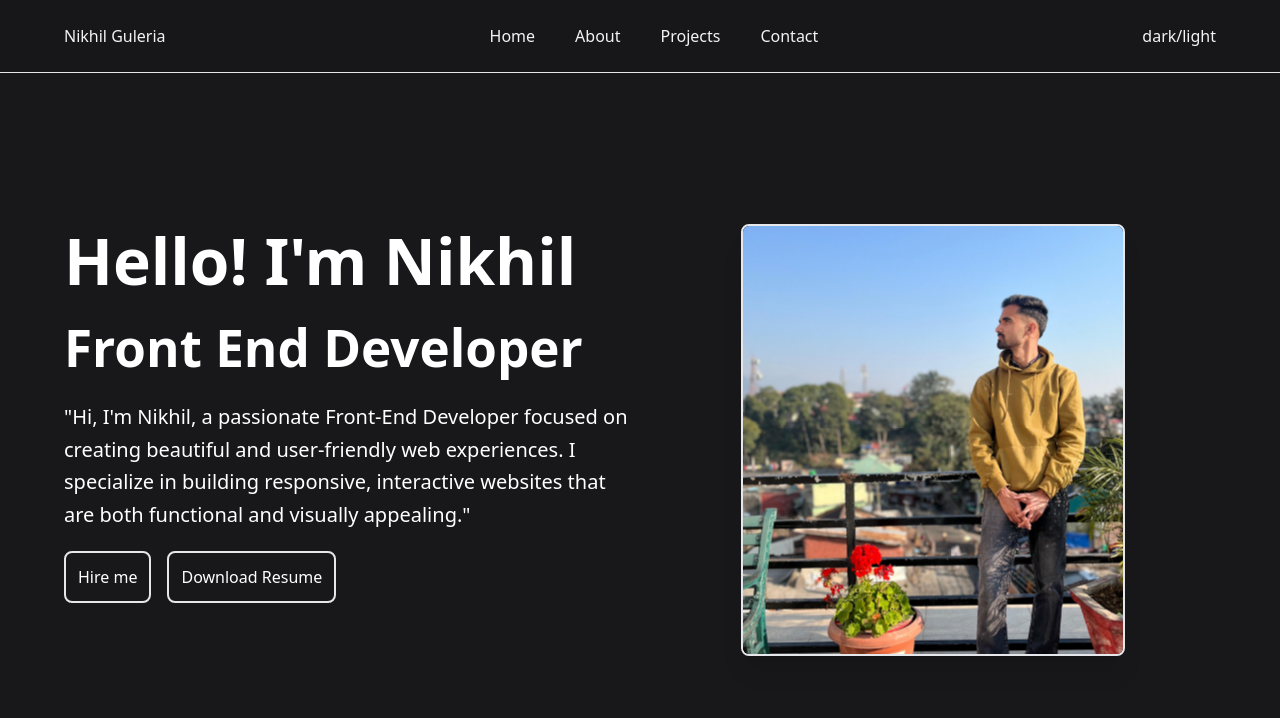
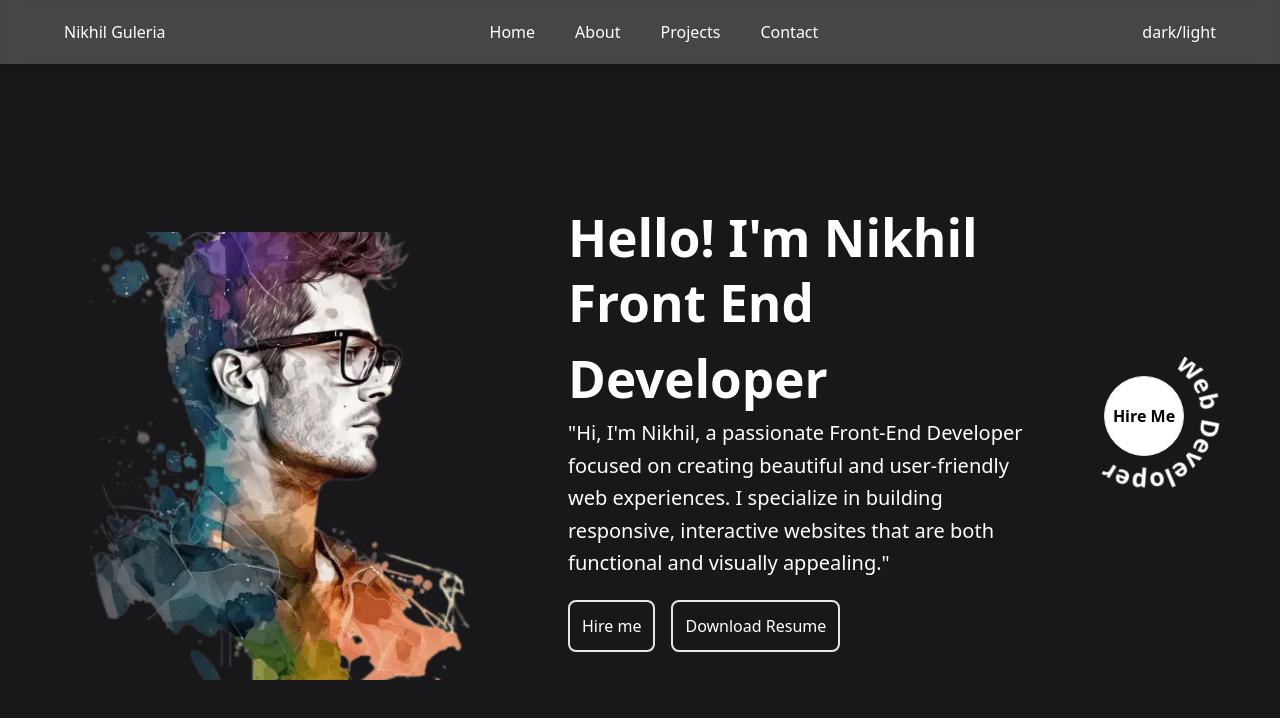
Before and after one commit to Nikhilguleria98/Portfolio, a React (Vite) app: page / in a window 1280 px wide. Shown: the top 718 px of the page. Built offline with nearby package versions, Linux system fonts and the light colour scheme.

Commit message:
circular animation on hire me button

```diff
--- a/index.html
+++ b/index.html
@@ -5,7 +5,7 @@
     <meta name="viewport" content="width=device-width, initial-scale=1.0" />
     <title>Portfolio</title>
   </head>
-  <body class="bg-zinc-900">
+  <body class="">
     <div id="root"></div>
     <script type="module" src="/src/main.jsx"></script>
   </body>
--- a/package.json
+++ b/package.json
@@ -11,6 +11,7 @@
   },
   "dependencies": {
     "framer-motion": "^11.15.0",
+    "lodash": "^4.17.21",
     "react": "^18.3.1",
     "react-anchor-link-smooth-scroll": "^1.0.12",
     "react-dom": "^18.3.1",
--- a/src/components/Header/Header.jsx
+++ b/src/components/Header/Header.jsx
@@ -10,7 +10,6 @@ function Navbar() {
     setIsMenuOpen(!isMenuOpen);
   };
 
-  // Staggered animation for menu items
   const menuVariants = {
     open: {
       transition: { staggerChildren: 0.2, delayChildren: 0.2 },
@@ -27,15 +26,23 @@ function Navbar() {
 
   return (
     <>
-      <nav className="fixed top-0 z-50 border-b">
-        <div className=" md:justify-between justify-between   backdrop-blur-lg px-4 md:px-16 py-6 h-fit w-screen items-center bg-zinc-900 text-white flex opacity-95">
-          <div className="">Nikhil Guleria</div>
+      <nav
+        className="sticky top-0 z-50 w-full"
+        style={{
+          backdropFilter: "blur(10px)", // Adds the glass effect
+          backgroundColor: "rgba(255, 255, 255, 0.2)", // Transparent glass background
+          boxShadow: "0px 4px 10px rgba(0, 0, 0, 0.2)", // Soft shadow for depth
+          overflowX: "hidden", // Prevent horizontal scroll behind the navbar
+        }}
+      >
+        <div className="flex justify-between px-4 md:px-16 py-5 items-center text-white">
+          <div>Nikhil Guleria</div>
           <div>
             <ul className="hidden md:flex gap-10">
-              <li>Home</li>
-              <li>About</li>
-              <li>Projects</li>
-              <li>Contact</li>
+              <li className="hover:text-gray-300 transition-colors">Home</li>
+              <li className="hover:text-gray-300 transition-colors">About</li>
+              <li className="hover:text-gray-300 transition-colors">Projects</li>
+              <li className="hover:text-gray-300 transition-colors">Contact</li>
             </ul>
           </div>
           <div>dark/light</div>
@@ -51,31 +58,43 @@ function Navbar() {
                 style={{ display: "flex", alignItems: "center" }}
                 animate={{ rotate: isMenuOpen ? 135 : 0 }}
               >
-                {isMenuOpen ? <HiXMark /> : <FaBarsStaggered />}
+                {isMenuOpen ? <HiXMark className="text-xl font-bold"/> : <FaBarsStaggered />}
               </motion.div>
             </motion.button>
           </div>
         </div>
       </nav>
+
       <AnimatePresence>
         {isMenuOpen && (
           <motion.nav
-            className="bg-gray-800 text-white p-4 px-10 flex md:hidden h-full flex-col w-2/4 absolute right-0 top-0 z-50"
+            className="bg-gray-800 text-black p-4 px-10 flex md:hidden flex-col w-2/3 h-2/3 fixed"
             initial={{ clipPath: "circle(0% at 100% 0%)" }}
             animate={{ clipPath: "circle(150% at 100% 0%)" }}
             exit={{ clipPath: "circle(0% at 100% 0%)" }}
             transition={{ duration: 0.6, ease: "easeInOut" }}
+            style={{
+              top: "50%",
+              left: "50%",
+              transform: "translate(-50%, -50%)", // Center the menu in the viewport
+              zIndex: 60,
+              backdropFilter: "blur(10px)", // Adds the glass effect
+              backgroundColor: "rgba(255, 255, 255, 0.7)", // Transparent glass background
+              boxShadow: "0px 4px 10px rgba(0, 0, 0, 0.2)", // Soft shadow for depth
+              overflowX: "hidden", // Prevent horizontal scroll behind the navbar
+            }}
+
           >
-            {/* Close button */}
             <button
               className="text-xl font-bold absolute right-6 top-6 hover:text-gray-400"
               onClick={toggleMenu}
               aria-label="Close menu"
             >
-              <HiXMark />
+
+
             </button>
             <motion.ul
-              className="flex flex-col mt-20 gap-6"
+              className="flex flex-col gap-6 justify-center items-center mt-20"
               variants={menuVariants}
               initial="closed"
               animate="open"
--- a/src/components/Hero Section/Hero.jsx
+++ b/src/components/Hero Section/Hero.jsx
@@ -1,5 +1,7 @@
 import React, { useState } from "react";
 import { motion } from "framer-motion";
+import "../../index.css";
+
 
 const Hero = ({ isImageRounded = false, isHover = true }) => {
   const [mousePosition, setMousePosition] = useState({ x: 0, y: 0 });
@@ -36,9 +38,54 @@ const Hero = ({ isImageRounded = false, isHover = true }) => {
   return (
     <div
       id="/"
-      className="text-white min-h-screen flex flex-col md:flex-row items-center justify-center px-4 md:px-16 gap-5 mt-32 md:mt-0"
+      className="text-white min-h-screen bg-zinc-900 flex flex-col md:flex-row items-center justify-center px-4 md:px-16 gap-5 relative pt-[6rem] md:pt-[2rem]"
+      style={{
+        // backgroundColor: "#060717",
+        marginTop: "-4rem", // Adjust this based on the Navbar height
+        // paddingTop: "4rem", // Match the height of the Navbar
+      }}
     >
-      {/* Left Section */}
+
+
+      {/*Left  Section */}
+      <motion.div
+  className="md:w-1/2 flex justify-center items-center md:mt-20"
+  initial="hidden"
+  whileInView="visible"
+  viewport={{ once: false, amount: 0.2 }}
+  variants={rightSectionVariant}
+>
+  <div
+    className={`relative w-full cursor-pointer ${
+      isHover ? " " : ""
+    } rounded-lg overflow-hidden max-w-[28rem] md:h-[28rem]`}
+    style={{
+      perspective: "1000px",
+      transition: "box-shadow 0.3s ease",
+    }}
+    onMouseMove={handleMouseMove}
+    onMouseLeave={handleMouseLeave}
+  >
+    <img
+      src="/developer.webp"
+      alt="Nikhil"
+      className={`w-full h-full object-cover ${
+        isImageRounded ? "rounded-full" : "rounded-lg"
+      }`}
+      style={{
+        transition: "transform 0.3s ease",
+        transform: `
+          rotateY(${mousePosition.x * 35}deg)
+          rotateX(${-mousePosition.y * 35}deg)
+          scale3d(${isHover ? 1.25 : 1}, ${isHover ? 1.25 : 1}, ${isHover ? 1.25 : 1})
+        `,
+        transformOrigin: "center center",
+      }}
+    />
+  </div>
+</motion.div>
+
+      {/* Right  Section */}
       <motion.div
         className="md:w-1/2 text-center md:text-left mb-6 md:mb-0 md:mt-8"
         initial="hidden"
@@ -47,19 +94,19 @@ const Hero = ({ isImageRounded = false, isHover = true }) => {
         variants={containerVariant}
       >
         <motion.h1
-          className="text-[10vw] md:text-[5vw] md:text-6xl font-bold mb-4  inline-block "
+          className="text-[8vw] md:text-[4vw] md:text-6xl font-bold   inline-block "
           variants={itemVariant}
         >
           Hello! I'm Nikhil
         </motion.h1>
         <motion.p
-          className="text-[8vw] md:text-[4vw] font-bold mb-4"
+          className="text-[8vw] md:text-[4vw] font-bold "
           variants={itemVariant}
         >
           Front End Developer
         </motion.p>
         <motion.p
-          className="text-[2.7vh] md:text-[2.5vh] leading-relaxed"
+          className="text-[2.7vh] md:text-[2.5vh] leading-relaxed p-4 md:p-0"
           variants={itemVariant}
         >
           "Hi, I'm Nikhil, a passionate Front-End Developer focused on creating
@@ -77,43 +124,35 @@ const Hero = ({ isImageRounded = false, isHover = true }) => {
         </motion.div>
       </motion.div>
 
-      {/* Right Section */}
-      <motion.div
-        className="md:w-1/2 flex justify-center items-center md:mt-20"
-        initial="hidden"
-        whileInView="visible"
-        viewport={{ once: false, amount: 0.2 }}
-        variants={rightSectionVariant}
-        onMouseMove={handleMouseMove}
-        onMouseLeave={handleMouseLeave}
-      >
-        <div
-          className={`relative w-full cursor-pointer ${
-            isHover ? "border-2 shadow-xl hover:shadow-cyan-800" : ""
-          } rounded-lg overflow-hidden max-w-[24rem] h-[27rem]`}
-          style={{
-            perspective: "1000px",
-            transition: "box-shadow 0.3s ease",
-          }}
-        >
-          <img
-            src="/myimg.jpg"
-            alt="Nikhil"
-            className={`w-full h-full object-cover ${
-              isImageRounded ? "rounded-full" : "rounded-lg"
-            }`}
-            style={{
-              transition: "transform 0.3s ease",
-              transform: `
-                rotateY(${mousePosition.x * 35}deg)
-                rotateX(${-mousePosition.y * 35}deg)
-                scale3d(${isHover ? 1.25 : 1}, ${isHover ? 1.25 : 1}, ${isHover ? 1.25 : 1})
-              `,
-              transformOrigin: "center center",
-            }}
-          />
-        </div>
-      </motion.div>
+
+      <div className="relative">
+  <div className="h-36 w-36 flex justify-center items-center rounded-full relative">
+    <div className="h-20 w-20 border rounded-full flex justify-center items-center bg-white text-black font-bold hover:bg-black hover:text-white cursor-pointer duration-200">
+      Hire Me
+    </div>
+    <svg
+      className="absolute w-full h-full animate-spin-slow cursor-pointer pointer-events-none"
+      viewBox="0 0 150 150"
+    >
+      <defs>
+        <path
+          id="circlePath"
+          d="M 75, 75 m -60, 0 a 60,60 0 1,1 120,0 a 60,60 0 1,1 -120,0"
+        />
+      </defs>
+      <text fill="white" fontSize="26" fontWeight="bold">
+        <textPath href="#circlePath" textAnchor="middle" startOffset="50%">
+          Web Developer
+        </textPath>
+      </text>
+    </svg>
+  </div>
+</div>
+
+
+
+
+
     </div>
   );
 };
--- a/src/index.css
+++ b/src/index.css
@@ -1,3 +1,18 @@
 @tailwind base;
 @tailwind components;
 @tailwind utilities;
+
+
+
+@keyframes spin-slow {
+    0% {
+      transform: rotate(0deg);
+    }
+    100% {
+      transform: rotate(360deg);
+    }
+  }
+
+  .animate-spin-slow {
+    animation: spin-slow 5s linear infinite;
+  }
```
Also changed, not shown: public/developer.webp (added), 1 other file (tests, documents, lock files or other folders).
